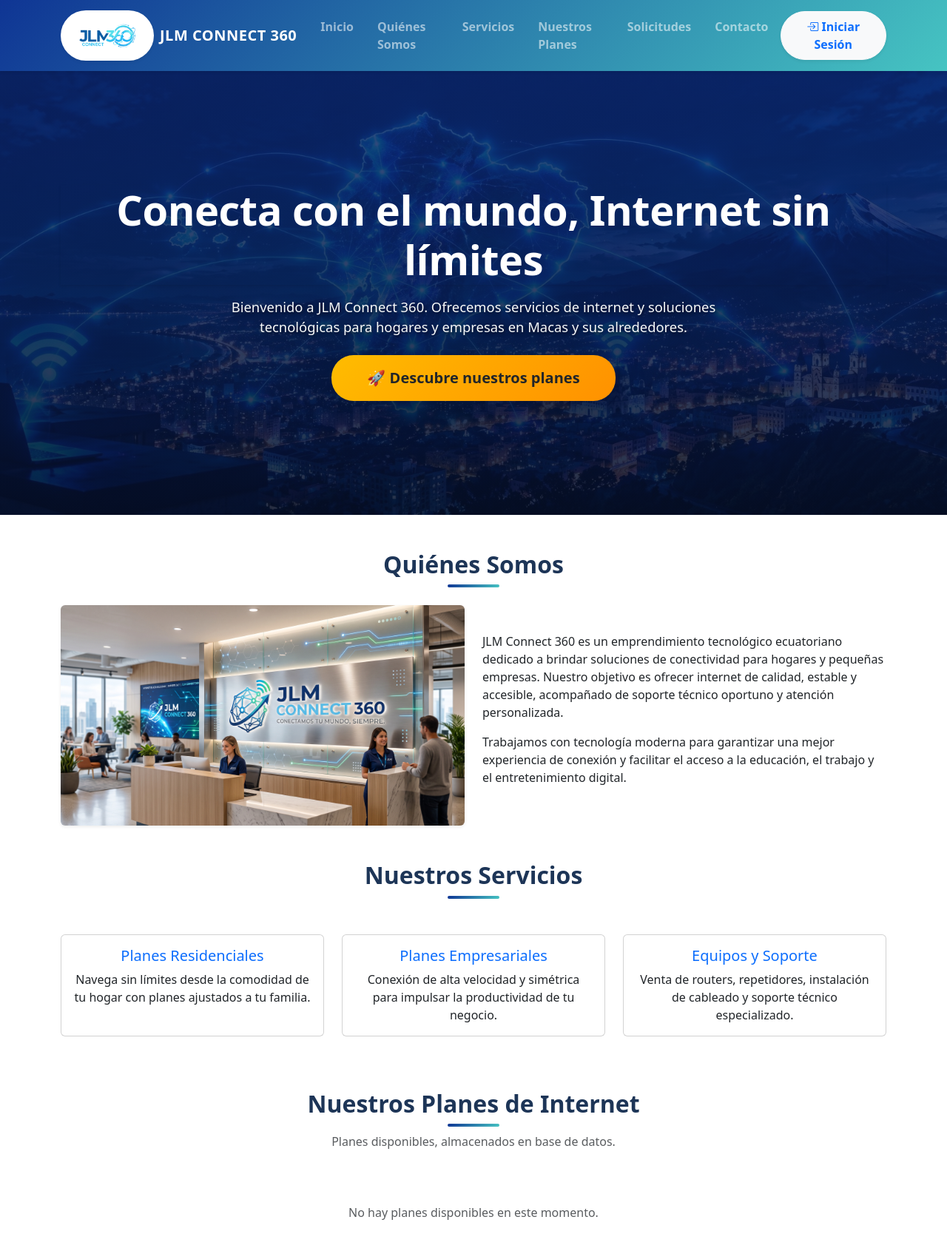
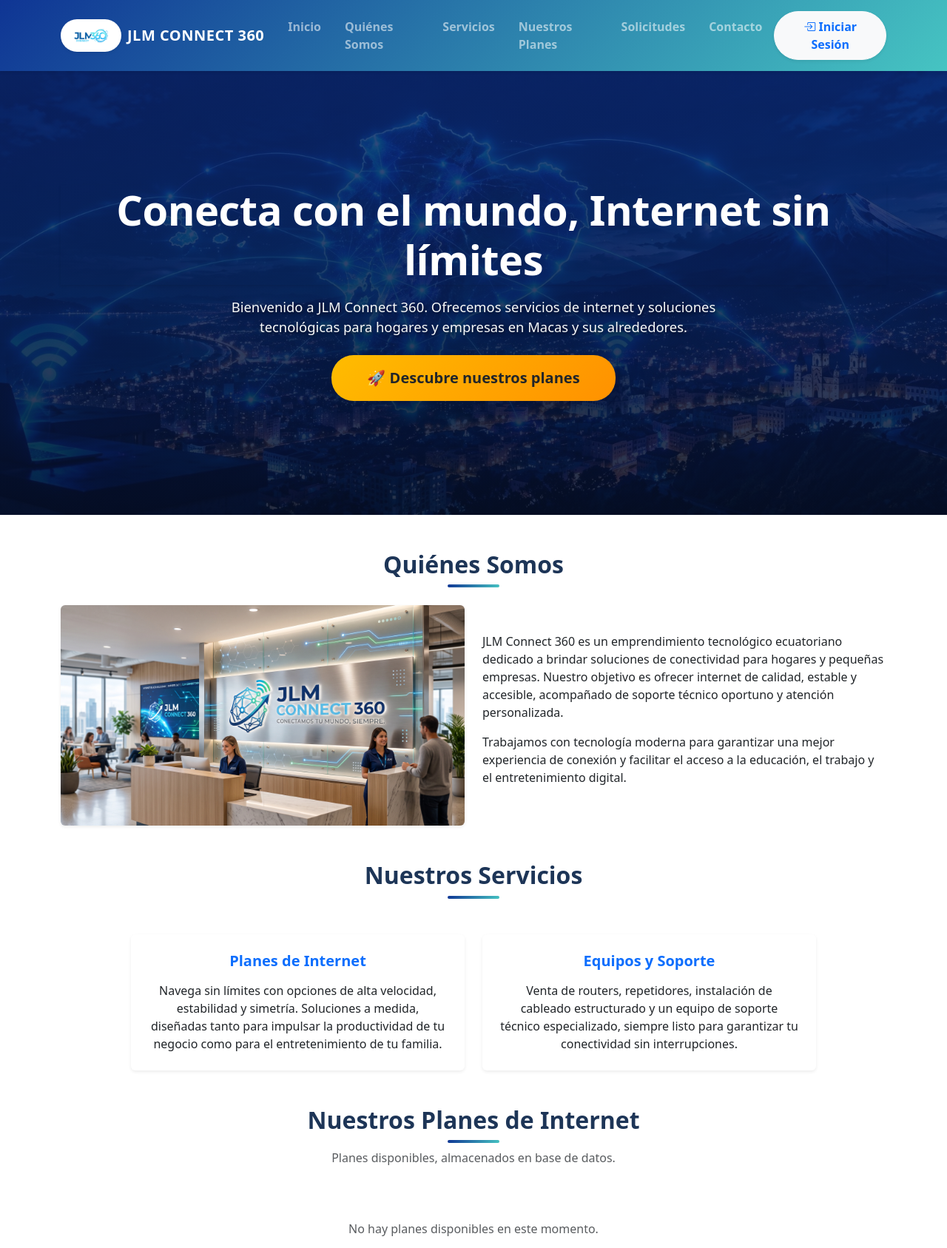
Before and after one commit to miguelfloresuea/DESARROLLO_APPS_WEB_CPE, a Flask app: page / in a window 1280 px wide. Shown: the top 1687 px of the page at 74% size. Run offline with Flask 3, Linux system fonts and the light colour scheme; data that the repository does not hold is empty; some libraries are stand-ins or nearby versions.

Commit message:
Mejora interfaz

```diff
--- a/PAGINA_WEB_JLM/templates/index.html
+++ b/PAGINA_WEB_JLM/templates/index.html
@@ -37,7 +37,7 @@
             <!-- Logotipo dentro de un contenedor limpio para garantizar contraste -->
             <a class="navbar-brand d-flex align-items-center text-white text-decoration-none" href="#">
                 <div class="bg-white rounded-pill px-2 py-1 shadow-sm d-flex align-items-center me-2">
-                    <img src="static/img/LOGO.png" alt="Logo JLM Connect 360" height="60">
+                    <img src="static/img/LOGO.png" alt="Logo JLM Connect 360" height="36">
                 </div>
                 <span class="fw-bold fs-5" style="letter-spacing: 0.5px;">JLM CONNECT 360</span>
             </a>
@@ -94,30 +94,23 @@
             </div>
         </section>
 
+        <!-- SECCIÓN DE SERVICIOS OPTIMIZADA (Evita duplicidad) -->
         <section id="servicios" class="mb-5">
             <h2 class="text-center section-title mb-5">Nuestros Servicios</h2>
-            <div class="row text-center">
-                <div class="col-md-4 mb-4">
-                    <div class="card h-100 custom-card">
-                        <div class="card-body">
-                            <h5 class="card-title text-primary">Planes Residenciales</h5>
-                            <p class="card-text">Navega sin límites desde la comodidad de tu hogar con planes ajustados a tu familia.</p>
+            <div class="row text-center justify-content-center g-4">
+                <div class="col-md-6 col-lg-5">
+                    <div class="card h-100 custom-card shadow-sm border-0">
+                        <div class="card-body p-4">
+                            <h5 class="card-title text-primary fw-bold mb-3">Planes de Internet</h5>
+                            <p class="card-text">Navega sin límites con opciones de alta velocidad, estabilidad y simetría. Soluciones a medida, diseñadas tanto para impulsar la productividad de tu negocio como para el entretenimiento de tu familia.</p>
                         </div>
                     </div>
                 </div>
-                <div class="col-md-4 mb-4">
-                    <div class="card h-100 custom-card">
-                        <div class="card-body">
-                            <h5 class="card-title text-primary">Planes Empresariales</h5>
-                            <p class="card-text">Conexión de alta velocidad y simétrica para impulsar la productividad de tu negocio.</p>
-                        </div>
-                    </div>
-                </div>
-                <div class="col-md-4 mb-4">
-                    <div class="card h-100 custom-card">
-                        <div class="card-body">
-                            <h5 class="card-title text-primary">Equipos y Soporte</h5>
-                            <p class="card-text">Venta de routers, repetidores, instalación de cableado y soporte técnico especializado.</p>
+                <div class="col-md-6 col-lg-5">
+                    <div class="card h-100 custom-card shadow-sm border-0">
+                        <div class="card-body p-4">
+                            <h5 class="card-title text-primary fw-bold mb-3">Equipos y Soporte</h5>
+                            <p class="card-text">Venta de routers, repetidores, instalación de cableado estructurado y un equipo de soporte técnico especializado, siempre listo para garantizar tu conectividad sin interrupciones.</p>
                         </div>
                     </div>
                 </div>
```
Also changed, not shown: PAGINA_WEB_JLM/index.html (+12 -19 lines).
